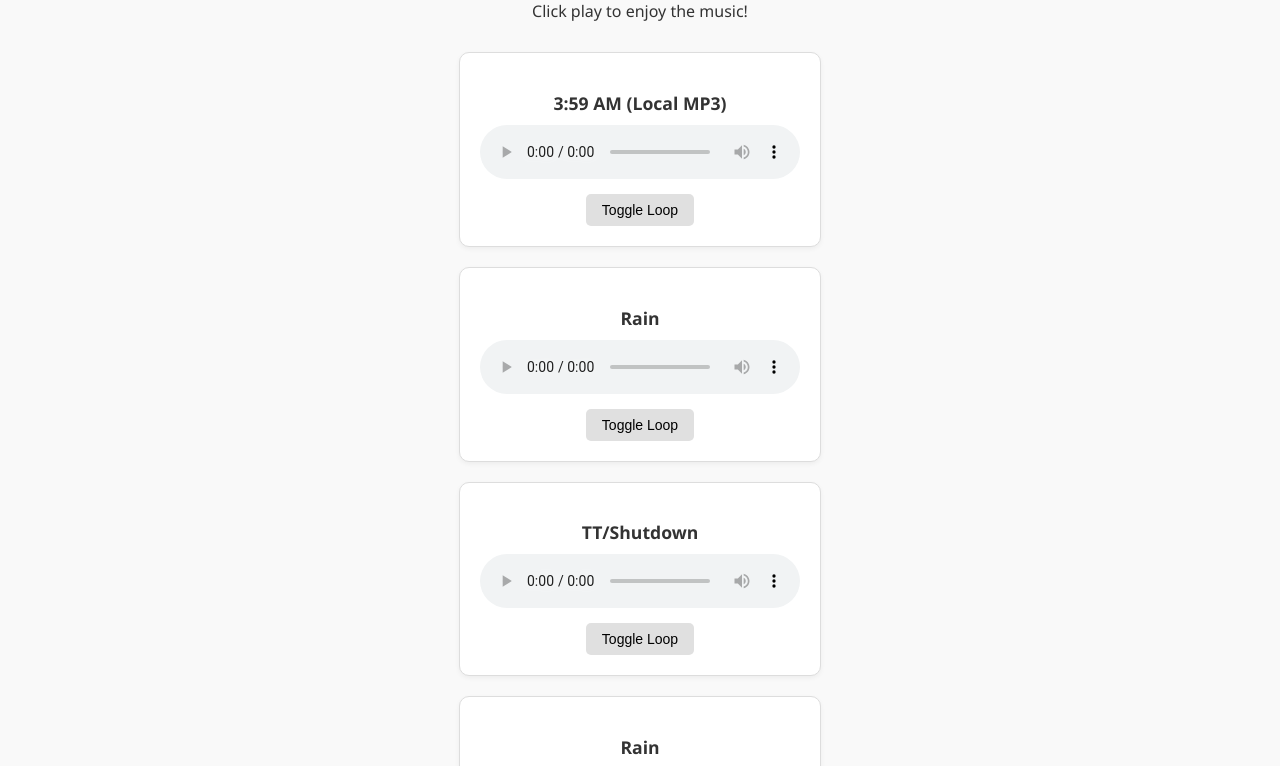
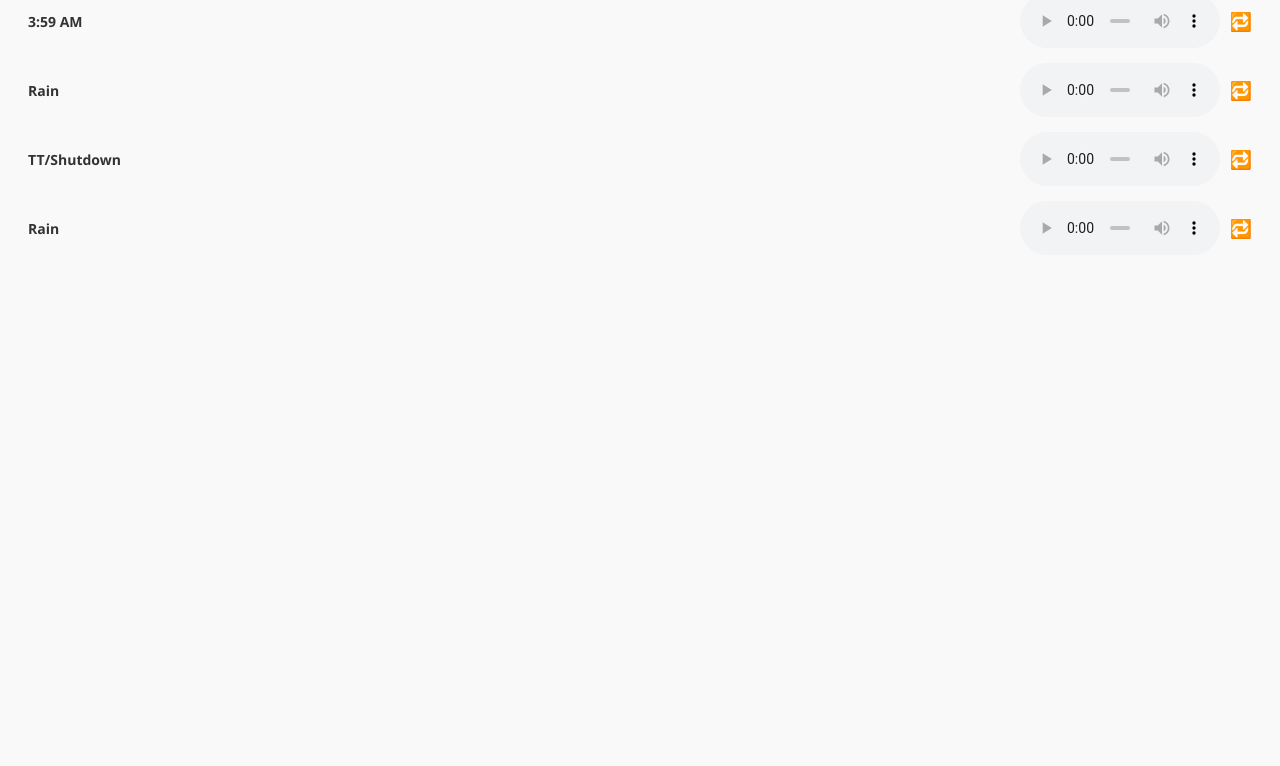
Before and after one commit to Sushil6372/song, a plain HTML site: page index.html in a window 1280 px wide. Shown: the part 128-894 px from the top of the page. After the commit the page ends 800 px from the top, so only its background shows below. Drawn offline with Linux system fonts and the light colour scheme.

Commit message:
Update index.html

```diff
--- a/index.html
+++ b/index.html
@@ -2,99 +2,83 @@
 <html lang="en">
 <head>
   <meta charset="UTF-8">
-  <title>Music Player</title>
+  <title>Minimal Music Player</title>
   <style>
     body {
       background-color: #f9f9f9;
-      font-family: 'Segoe UI', Tahoma, Geneva, Verdana, sans-serif;
-      text-align: center;
-      padding: 40px;
+      font-family: 'Segoe UI', sans-serif;
       color: #333;
+      padding: 20px;
     }
 
     h1 {
-      font-size: 2em;
-      margin-bottom: 10px;
-    }
-
-    p {
-      font-size: 1em;
+      text-align: center;
       margin-bottom: 30px;
     }
 
     .track {
-      background-color: #ffffff;
-      border: 1px solid #ddd;
-      border-radius: 10px;
-      box-shadow: 0 2px 5px rgba(0,0,0,0.05);
-      padding: 20px;
-      margin: 20px auto;
-      width: 320px;
+      display: flex;
+      align-items: center;
+      gap: 10px;
+      margin-bottom: 15px;
     }
 
-    h3 {
-      margin-bottom: 10px;
-      font-size: 1.1em;
+    .track h3 {
+      margin: 0;
+      font-size: 14px;
+      flex: 1;
+      text-align: left;
     }
 
     audio {
-      width: 100%;
-      margin-bottom: 10px;
+      width: 200px;
     }
 
-    button {
-      padding: 8px 16px;
-      font-size: 14px;
-      background-color: #e0e0e0;
-      border: none;
-      border-radius: 5px;
+    .loop-icon {
       cursor: pointer;
-      transition: background-color 0.3s ease;
+      font-size: 18px;
+      user-select: none;
+      transition: color 0.3s ease;
     }
 
-    button:hover {
-      background-color: #d0d0d0;
+    .loop-icon.active {
+      color: #0078D4;
     }
   </style>
 </head>
 <body>
-  <h1>🎵 Welcome to My Music Player</h1>
-  <p>Click play to enjoy the music!</p>
+  <h1>🎵 My Music Player</h1>
 
   <div class="track">
-    <h3>3:59 AM (Local MP3)</h3>
+    <h3>3:59 AM</h3>
     <audio id="audio1" controls>
       <source src="music/359AM.mp3" type="audio/mpeg">
-      Your browser does not support the audio element.
     </audio>
-    <button onclick="toggleLoop('audio1')">Toggle Loop</button>
+    <span class="loop-icon" onclick="toggleLoop('audio1', this)">🔁</span>
   </div>
 
   <div class="track">
     <h3>Rain</h3>
     <audio id="audio2" controls>
       <source src="music/DIVINE - Rain  Prod. by Stunnah Beatz  Official Music Video.mp3" type="audio/mpeg">
-      Your browser does not support the audio element.
     </audio>
-    <button onclick="toggleLoop('audio2')">Toggle Loop</button>
+    <span class="loop-icon" onclick="toggleLoop('audio2', this)">🔁</span>
   </div>
 
   <div class="track">
     <h3>TT/Shutdown</h3>
     <audio id="audio3" controls>
       <source src="music/Seedhe Maut - TT  Shutdown.mp3" type="audio/mpeg">
-      Your browser does not support the audio element.
     </audio>
-    <button onclick="toggleLoop('audio3')">Toggle Loop</button>
+    <span class="loop-icon" onclick="toggleLoop('audio3', this)">🔁</span>
   </div>
 
   <div class="track">
     <h3>Rain</h3>
     <audio id="audio4" controls>
       <source src="music/Rain.mp3" type="audio/mpeg">
-      Your browser does not support the audio element.
     </audio>
-    <button onclick="toggleLoop('audio4')">Toggle Loop</button>
+    <span class="loop-icon" onclick="toggleLoop('audio4', this)">🔁</span>
   </div>
 
   <script>
@@ -103,11 +87,11 @@
       audio.addEventListener('contextmenu', e => e.preventDefault());
     });
 
-    // Toggle loop functionality
-    function toggleLoop(id) {
+    // Toggle loop and update icon style
+    function toggleLoop(id, icon) {
       const audio = document.getElementById(id);
       audio.loop = !audio.loop;
-      alert("Loop is now " + (audio.loop ? "enabled" : "disabled") + " for " + id);
+      icon.classList.toggle('active', audio.loop);
     }
   </script>
 </body>
```
